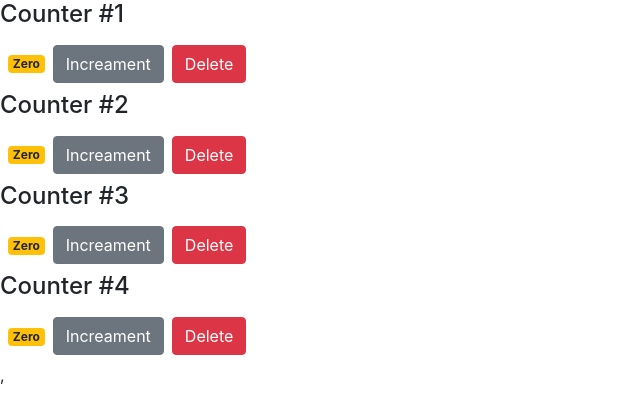
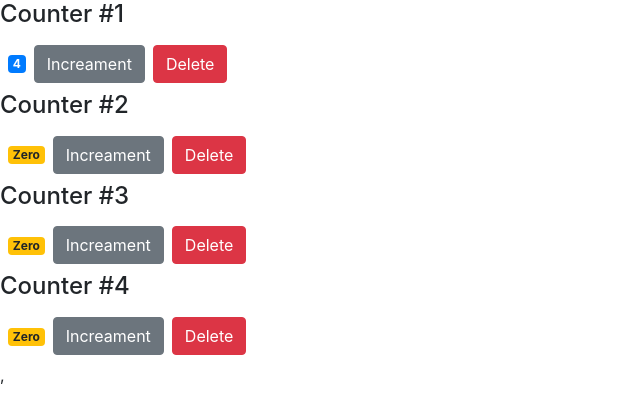
Before and after one commit to Chaitanya150895/react-tutorial, a React (Create React App) app: page / in a window 1280 px wide. Shown: the top 420 px of the page, without its empty margins (0-640 px from the left). Built offline with nearby package versions, Linux system fonts and the light colour scheme.

Commit message:
code worked

```diff
--- a/src/components/counter.jsx
+++ b/src/components/counter.jsx
@@ -2,13 +2,12 @@ import React, { Component } from 'react';
 
 class Counter extends Component {
     state = {
-        count : 0,
+        // count : 0,
     value : this.props.value
     };
 
-handleIncreament = (product) => {
-   console.log(product);
-    this.setState({ count: this.state.count + 1 });
+handleIncreament = () => {
+    this.setState({ value: this.state.value + 1 });
 };
 
     render() {
@@ -18,7 +17,7 @@ handleIncreament = (product) => {
         <div>
             {this.props.children}
             <span className={this.getBadgeClasses()}>{this.formatCount()}</span>
-            <button onClick={ () => this.handleIncreament () }
+            <button onClick={this.handleIncreament}
             className="btn btn-secondary">
                 Increament</button>
                 <button onClick = {this.props.onDelete} className = "btn btn-danger m-2">Delete</button>
@@ -28,13 +27,13 @@ handleIncreament = (product) => {
 
 getBadgeClasses() {
     let classes = "badge m-2 badge-";
-    classes += this.state.count === 0 ? "warning" : "primary";
+    classes += this.state.value === 0 ? "warning" : "primary";
 return classes;
 }
 
     formatCount(){
-        const {count} = this.state;
-        return count === 0 ? 'Zero' : count;
+        const {value} = this.state;
+        return value === 0 ? 'Zero' : value;
     }
 }
 
```
Also changed, not shown: 1 other file (tests, documents, lock files or other folders).
